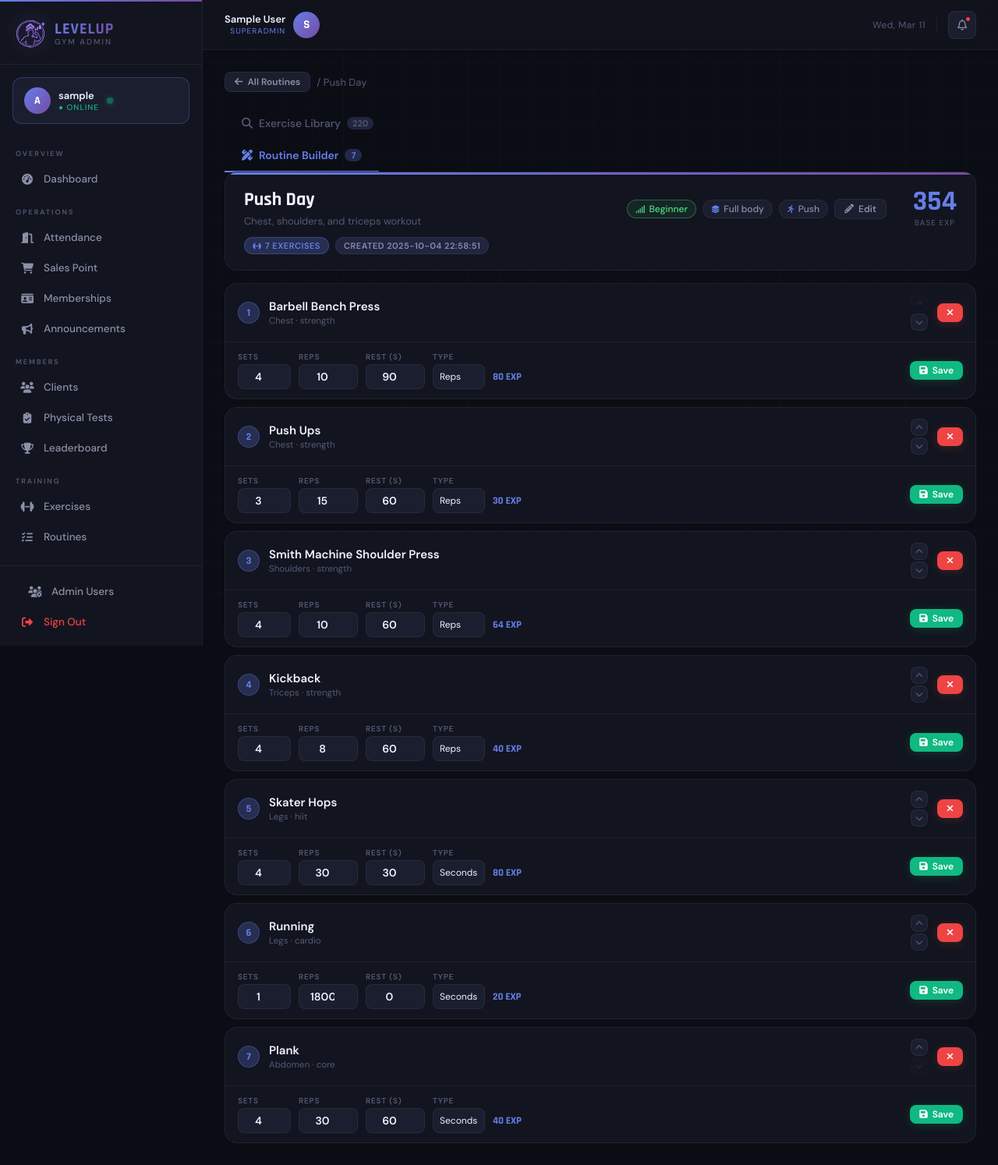
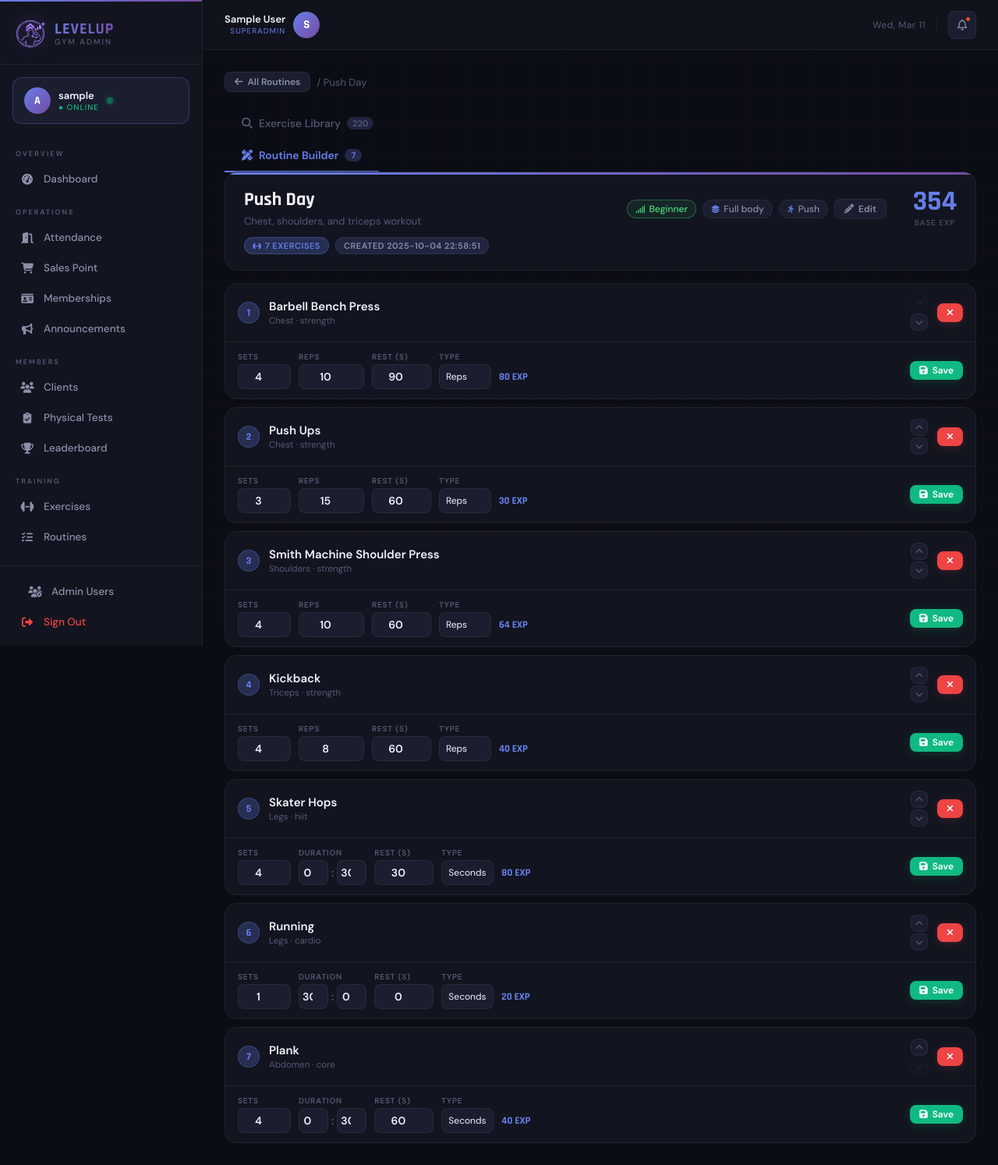
Before and after one commit to Jonfavr/LevelUPGym, a Flask app: page /admin/routine/1 in a window 1280 px wide. Shown: the whole page at 78% size. Run offline with Flask 3, Linux system fonts and the light colour scheme; the visitor is signed in with stand-in values (Sample User, id 1); data comes from the database, SQL or seed files in the repository; parts of the project's set-up code (start-up, migrations or seed data) failed here and were passed over.

Commit message:
fix: match time input styling in workout and add reps/time toggle in routine builder
- workout.html: time-based min:sec inputs now inherit the same font-size,
  padding, border-radius, and color tokens as rep/weight inputs so they
  look consistent on the client workout screen
- routine_details.html: the exercise edit row now switches between a plain
  reps number input and a min:sec dual-input when the admin changes the
  Type selector from Reps → Seconds; label updates to "Duration"; on
  form submit the seconds value is combined (min×60+sec) before POSTing

Co-Authored-By: Claude Sonnet 4.6 <noreply@anthropic.com>

```diff
--- a/templates/admin/routine_details.html
+++ b/templates/admin/routine_details.html
@@ -255,6 +255,10 @@
     }
 
     .ctrl-select:focus { outline: none; border-color: var(--accent); }
+
+    .ctrl-time-row { display: flex; align-items: center; gap: 3px; }
+    .ctrl-colon { font-size: 14px; font-weight: 700; color: var(--text-muted); padding: 0 1px; }
+    .ctrl-input-sm { width: 38px !important; padding: 0 4px !important; text-align: center; }
 
     .ctrl-exp {
         font-family: 'Rajdhani', sans-serif; font-size: 13px;
@@ -625,9 +629,22 @@
                     </div>
 
                     <div class="ctrl-group">
-                        <div class="ctrl-label">Reps</div>
-                        <input type="number" name="reps" class="ctrl-input"
-                               value="{{ ex.reps }}" min="1" max="999">
+                        <div class="ctrl-label ctrl-reps-label">
+                            {% if ex.measurement == 'seconds' %}Duration{% else %}Reps{% endif %}
+                        </div>
+                        <input type="number" name="reps" class="ctrl-input ctrl-reps-val"
+                               value="{{ ex.reps }}" min="1" max="9999"
+                               {% if ex.measurement == 'seconds' %}style="display:none"{% endif %}>
+                        <div class="ctrl-time-row"
+                             {% if ex.measurement != 'seconds' %}style="display:none"{% endif %}>
+                            <input type="number" class="ctrl-input ctrl-input-sm ctrl-min-val"
+                                   value="{{ (ex.reps // 60) if ex.measurement == 'seconds' else '' }}"
+                                   placeholder="m" min="0" max="99">
+                            <span class="ctrl-colon">:</span>
+                            <input type="number" class="ctrl-input ctrl-input-sm ctrl-sec-val"
+                                   value="{{ (ex.reps % 60) if ex.measurement == 'seconds' else '' }}"
+                                   placeholder="ss" min="0" max="59">
+                        </div>
                     </div>
 
                     <div class="ctrl-group">
@@ -785,5 +802,35 @@ recalcTotalExp();
     const missing = {{ 'true' if not routine.difficulty_level or not routine.routine_type or not routine.primary_muscle else 'false' }};
     if (missing) openEdit();
 })();
+
+/* ════════════════════════════
+   MEASUREMENT TYPE TOGGLE  (Reps ↔ Time)
+════════════════════════════ */
+document.querySelectorAll('.builder-ex-controls').forEach(form => {
+    const measureSel = form.querySelector('[name="measurement"]');
+    const repsVal    = form.querySelector('.ctrl-reps-val');
+    const timeRow    = form.querySelector('.ctrl-time-row');
+    const repsLabel  = form.querySelector('.ctrl-reps-label');
+    if (!measureSel || !repsVal || !timeRow) return;
+
+    function applyMode(mode) {
+        const isTime = mode === 'seconds';
+        repsLabel.textContent = isTime ? 'Duration' : 'Reps';
+        repsVal.style.display  = isTime ? 'none' : '';
+        timeRow.style.display  = isTime ? 'flex' : 'none';
+    }
+
+    measureSel.addEventListener('change', () => applyMode(measureSel.value));
+
+    // On submit: write combined seconds into the reps field
+    form.addEventListener('submit', () => {
+        if (measureSel.value === 'seconds') {
+            const mins = parseInt(form.querySelector('.ctrl-min-val')?.value) || 0;
+            const secs = parseInt(form.querySelector('.ctrl-sec-val')?.value) || 0;
+            repsVal.value = mins * 60 + secs;
+            repsVal.style.display = '';  // ensure it's submitted
+        }
+    });
+});
 </script>
 {% endblock %}
```
Also changed, not shown: templates/workout.html (+23 -1 lines).
